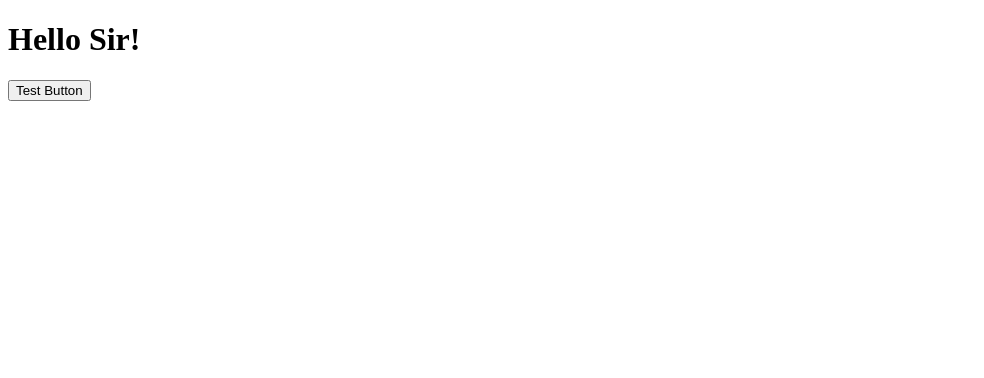
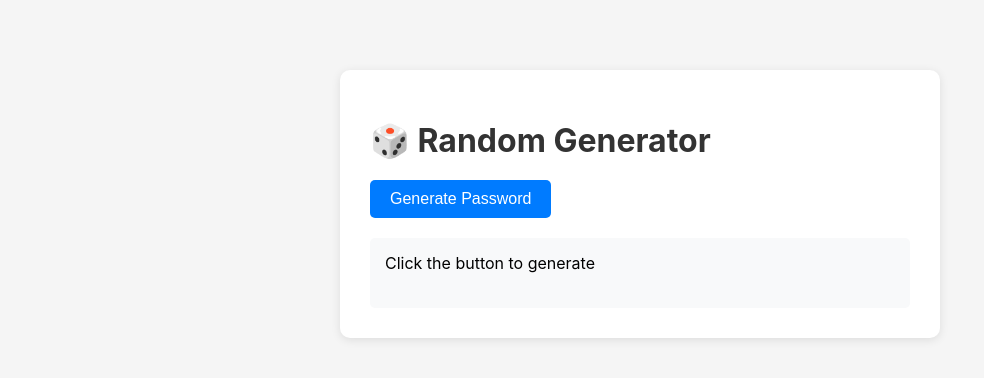
Before and after one commit to navee111/L3A-Random--generator, a website: page src/public/index.html in a window 1280 px wide. Shown: the whole page, without its empty margins (0-984 px from the left). Drawn offline with Linux system fonts and the light colour scheme.

```diff
--- a/package.json
+++ b/package.json
@@ -6,11 +6,9 @@
     "start": "electron ."
   },
   "dependencies": {
-    "random--generator": "^1.0.2",
-    "react": "^18.2.0",
-    "react-dom": "^18.2.0"
+    "random--generator": "file:../Random--generator"
   },
   "devDependencies": {
-    "electron": "^26.0.0"
+    "electron": "^28.0.0"
   }
 }
--- a/src/public/index.html
+++ b/src/public/index.html
@@ -1,17 +1,59 @@
 <!DOCTYPE html>
 <html lang="en">
 <head>
-  <meta charset="UTF-8">
-  <meta name="viewport" content="width=device-width, initial-scale=1.0">
-  <title>Random Generator</title>
+    <meta charset="UTF-8">
+    <meta name="viewport" content="width=device-width, initial-scale=1.0">
+    <title>Random Generator App</title>
+    <style>
+        body {
+            font-family: -apple-system, BlinkMacSystemFont, 'Segoe UI', Roboto, sans-serif;
+            max-width: 600px;
+            margin: 50px auto;
+            padding: 20px;
+            background: #f5f5f5;
+        }
+        .container {
+            background: white;
+            padding: 30px;
+            border-radius: 10px;
+            box-shadow: 0 2px 10px rgba(0,0,0,0.1);
+        }
+        h1 {
+            color: #333;
+            margin-bottom: 20px;
+        }
+        button {
+            background: #007bff;
+            color: white;
+            border: none;
+            padding: 10px 20px;
+            border-radius: 5px;
+            cursor: pointer;
+            font-size: 16px;
+        }
+        button:hover {
+            background: #0056b3;
+        }
+        #result {
+            margin-top: 20px;
+            padding: 15px;
+            background: #f8f9fa;
+            border-radius: 5px;
+            min-height: 40px;
+        }
+    </style>
 </head>
 <body>
-  <h1>Hello Sir!</h1>
-  <button id="testBTN">Test Button</button>
-  <script>
-    document.getElementById('testBTN').addEventListener('click', () => {
-      alert('Button clicked!')
-    })
-  </script>
+    <div class="container">
+        <h1>🎲 Random Generator</h1>
+        <button id="generateBtn">Generate Password</button>
+        <div id="result">Click the button to generate</div>
+    </div>
+
+    <script>
+        document.getElementById('generateBtn').addEventListener('click', () => {
+            document.getElementById('result').textContent = 'Button works! 🎉';
+        });
+    </script>
 </body>
 </html>
```
Also changed, not shown: src/main/main.js (+24 -5 lines), 1 other file.
